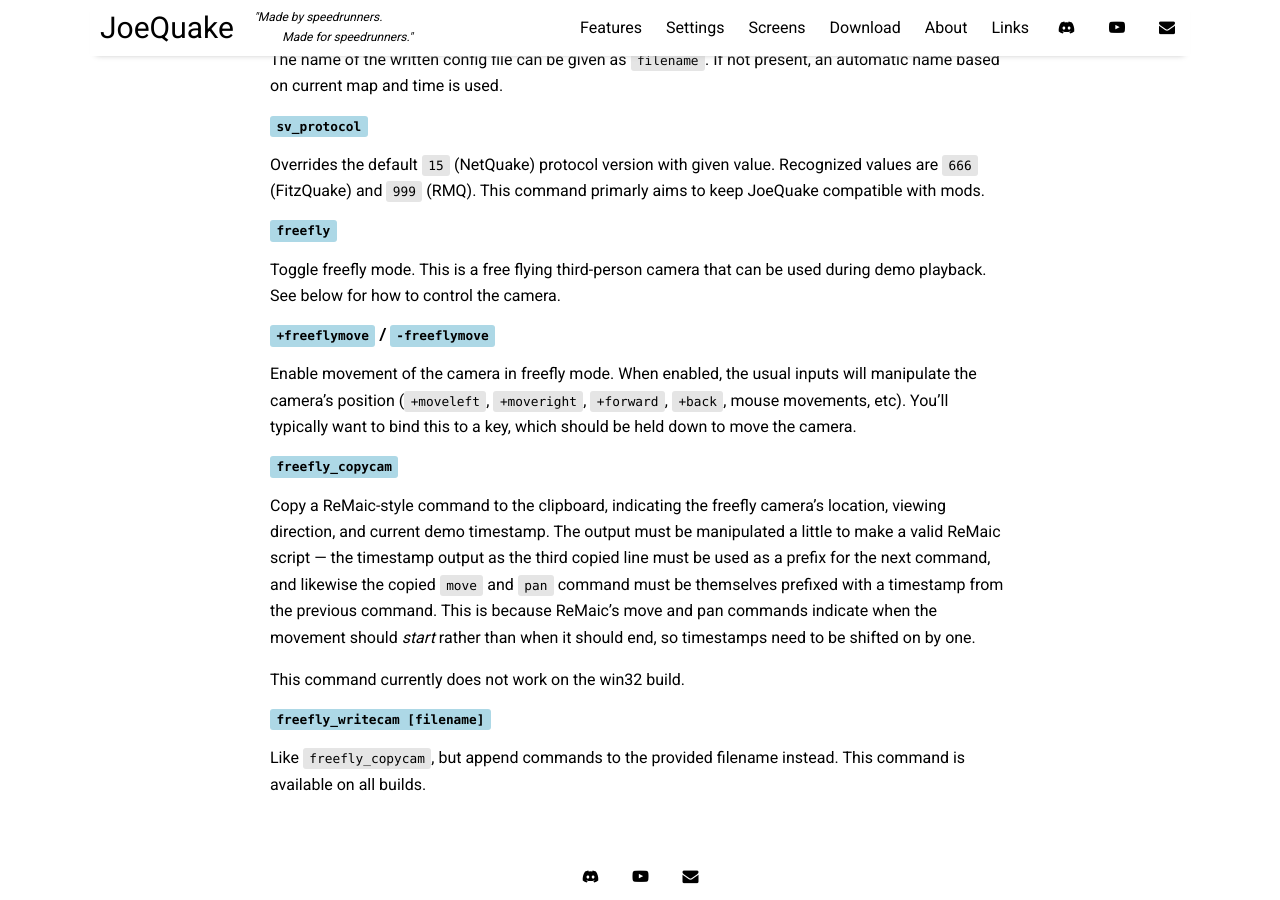
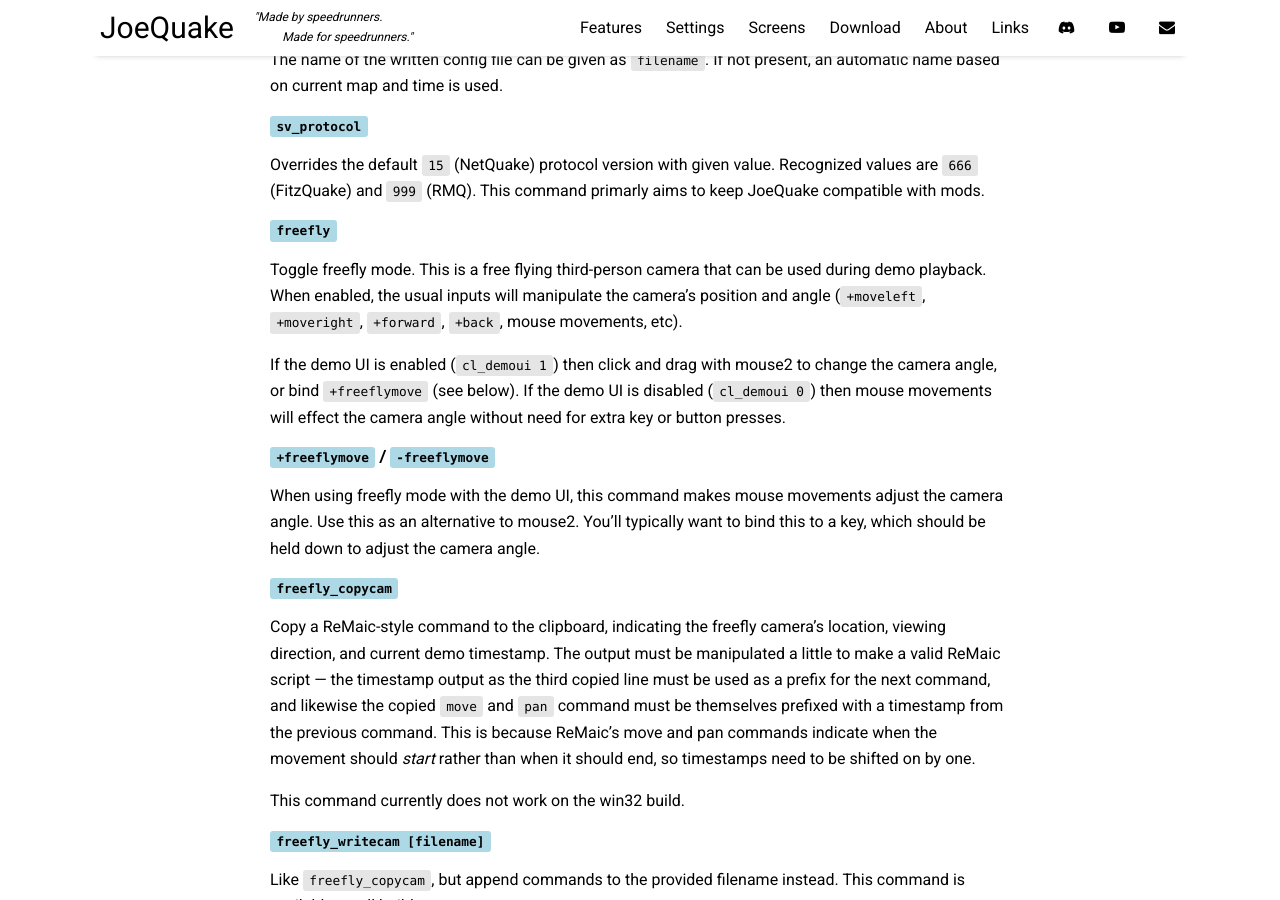
Before and after one commit to j0zzz/JoeQuake, a Jekyll site: the page built from docs/pages/cvars-commands.md, in a window 1280 px wide and 900 px high, scrolled down 22061 px. Built offline with Jekyll 4.4.1, drawn with Linux system fonts in a browser that asks for light colours; nearby versions of some CDN libraries.

Commit message:
update docs

```diff
--- a/docs/pages/cvars-commands.md
+++ b/docs/pages/cvars-commands.md
@@ -1053,14 +1053,21 @@
 ##### `freefly`
 
 Toggle freefly mode.  This is a free flying third-person camera that can be used
-during demo playback.  See below for how to control the camera.
+during demo playback.  When enabled, the usual inputs will manipulate the
+camera's position and angle (`+moveleft`, `+moveright`, `+forward`, `+back`,
+mouse movements, etc).
+
+If the demo UI is enabled (`cl_demoui 1`) then click and drag with mouse2 to
+change the camera angle, or bind `+freeflymove` (see below).  If the demo UI is
+disabled (`cl_demoui 0`) then mouse movements will effect the camera angle
+without need for extra key or button presses.
 
 ##### `+freeflymove` / `-freeflymove`
 
-Enable movement of the camera in freefly mode.  When enabled, the usual inputs
-will manipulate the camera's position (`+moveleft`, `+moveright`, `+forward`,
-`+back`, mouse movements, etc).  You'll typically want to bind this to a key,
-which should be held down to move the camera.
+When using freefly mode with the demo UI, this command makes mouse movements
+adjust the camera angle.  Use this as an alternative to mouse2.  You'll
+typically want to bind this to a key, which should be held down to adjust the
+camera angle.
 
 ##### `freefly_copycam`
 
```
